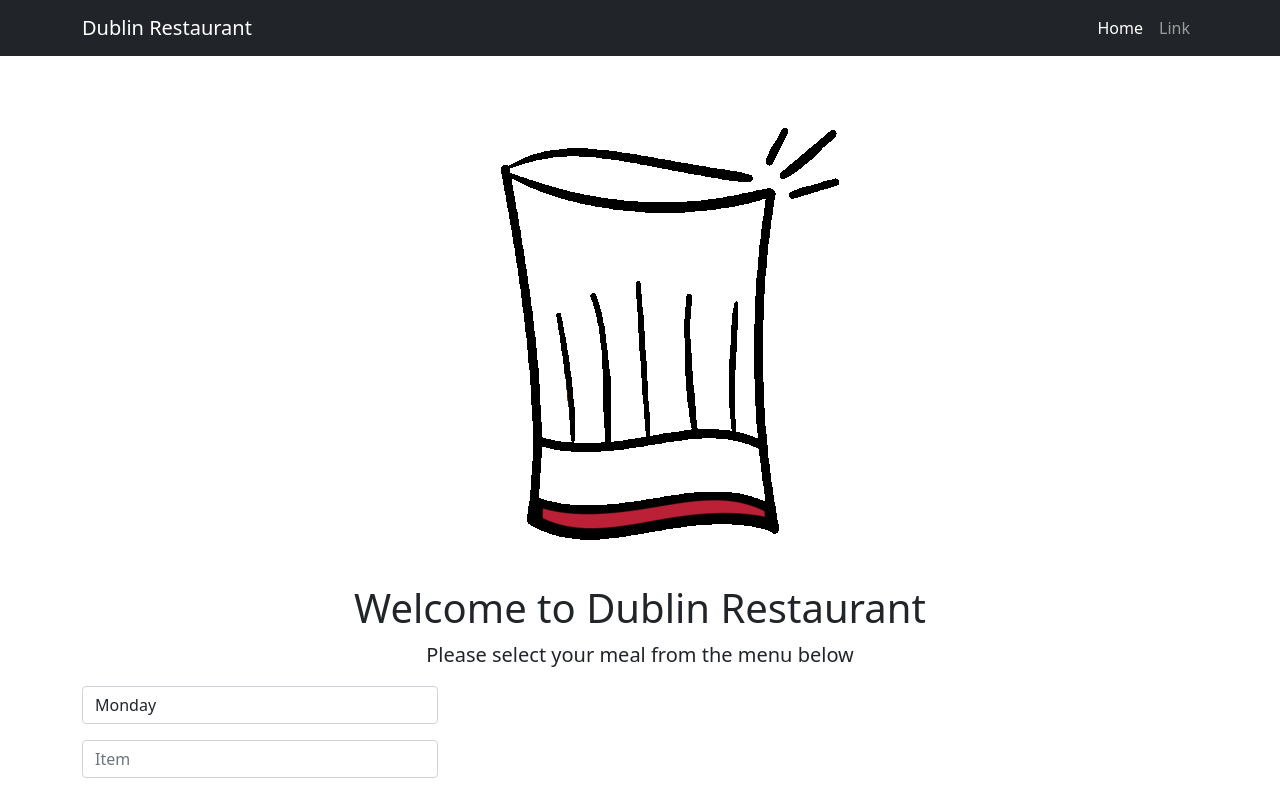
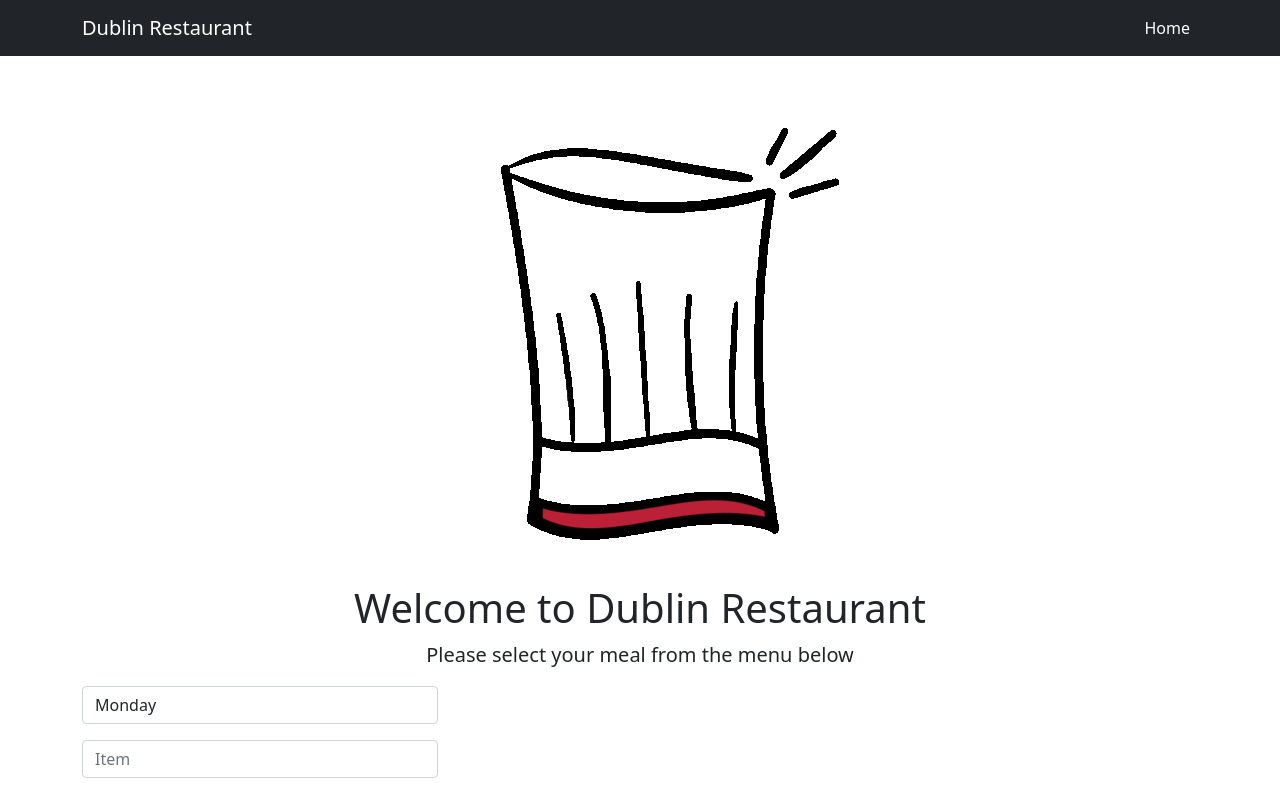
Before and after one commit to rael-guimaraes/iwa-CA1-Dublin-restaurant, a website: page view/index.html in a window 1280 px wide. Shown: the top 792 px of the page. Drawn offline with nearby package versions, Linux system fonts and the light colour scheme; no server answers.

Commit message:
removing link

```diff
--- a/view/index.html
+++ b/view/index.html
@@ -25,7 +25,6 @@
                 <div class="collapse navbar-collapse" id="navbarSupportedContent">
                     <ul class="navbar-nav ms-auto mb-2 mb-lg-0">
                         <li class="nav-item"><a class="nav-link active" aria-current="page" href="#">Home</a></li>
-                        <li class="nav-item"><a class="nav-link" href="#">Link</a></li>
                     </ul>
                 </div>
             </div>
```
